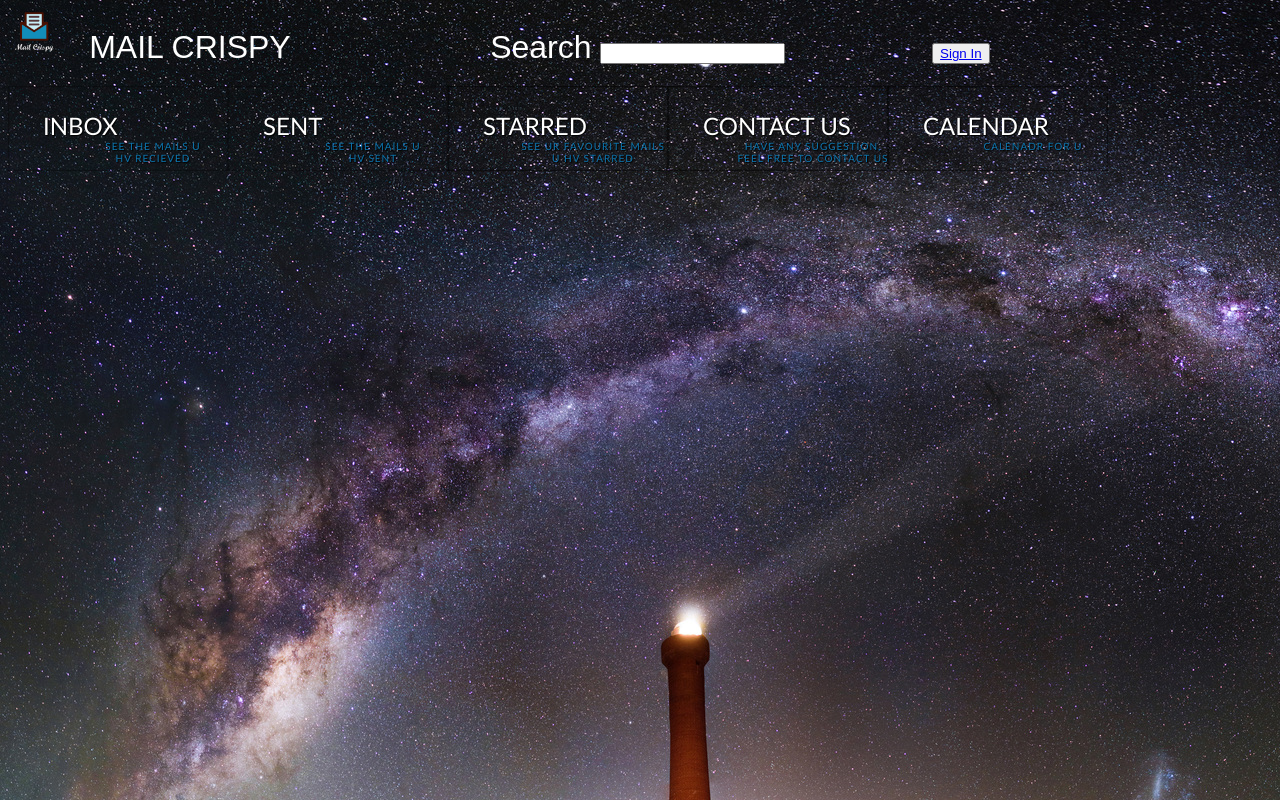
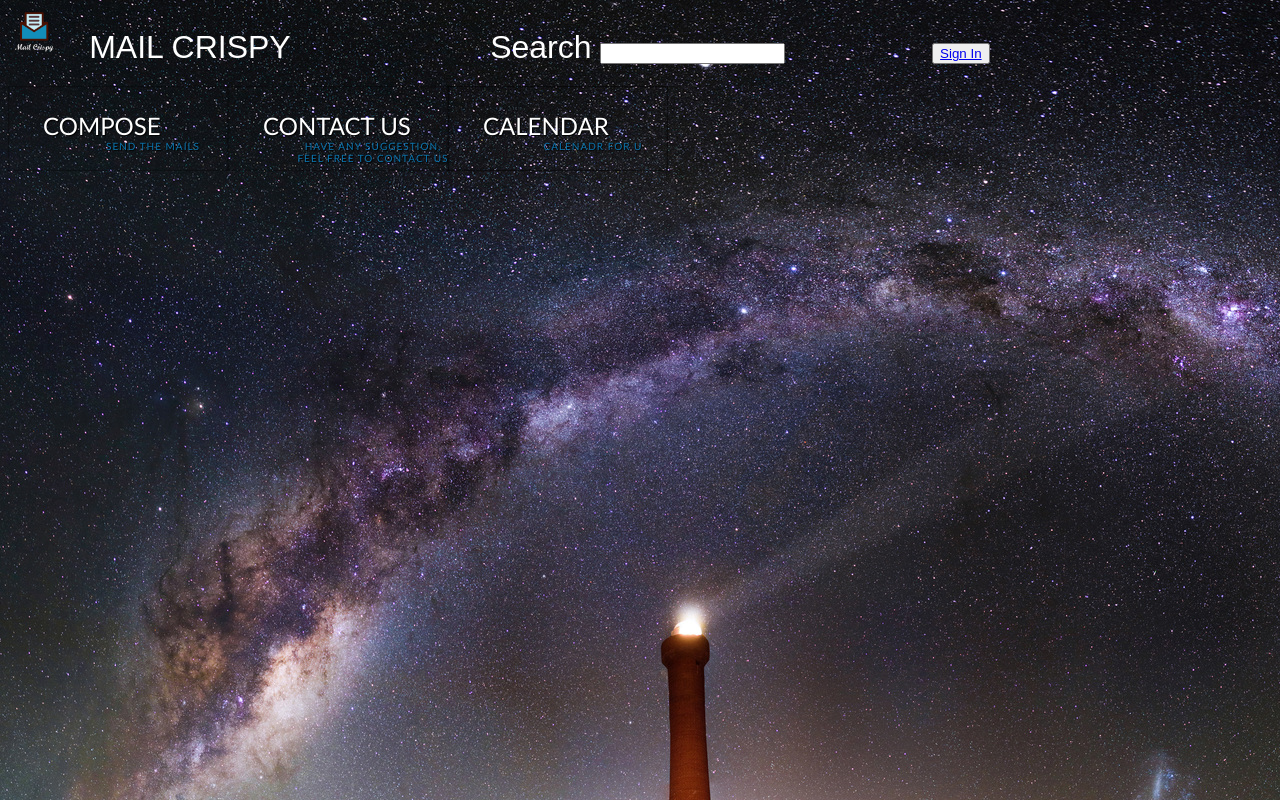
Before and after one commit to arnav-khandelwal/ConvergeMail, a plain HTML site: page home.html in a window 1280 px wide. Shown: the top 800 px of the page. Drawn offline with nearby package versions, Linux system fonts and the light colour scheme.

Commit message:
Update home.html

```diff
--- a/home.html
+++ b/home.html
@@ -76,30 +76,12 @@
 						<img src="images/inbox.jpg" alt=""/>
 						<span class="sdt_active"></span>
 						<span class="sdt_wrap">
-						<span class="sdt_link">INBOX</span>
-						<span class="sdt_descr">See the mails u <br>hv recieved</span>
+						<span class="sdt_link">COMPOSE</span>
+						<span class="sdt_descr">Send The Mails</span>
             						</span>
 					</a>
 				</li>
-				<li>
-					<a href="#" onclick="filltext(3)" ondblclick="filltext(3)">
-						<img src="images/sent.jpg" alt=""/>
-						<span class="sdt_active"></span>
-						<span class="sdt_wrap">
-						<span class="sdt_link">SENT</span>
-				                                   <span class="sdt_descr">See the mails u <br>hv sent</span>
-					                  </span>
 
-				</li>
-				<li>
-					<a href="#" onclick="filltext(4)" ondblclick="filltext(4)">
-						<img src="images/starred.jpg" alt=""/>
-						<span class="sdt_active"></span>
-						<span class="sdt_wrap">
-						<span class="sdt_link">Starred</span>
-						<span class="sdt_descr">See ur favourite mails <br>u hv starred</span>
-						</span>
-				</li>
 				<li>
 					<a href="#" onclick="filltext(5)" ondblclick="filltext(5)">
 						<img src="images/contactus.jpg" alt=""/>
```
